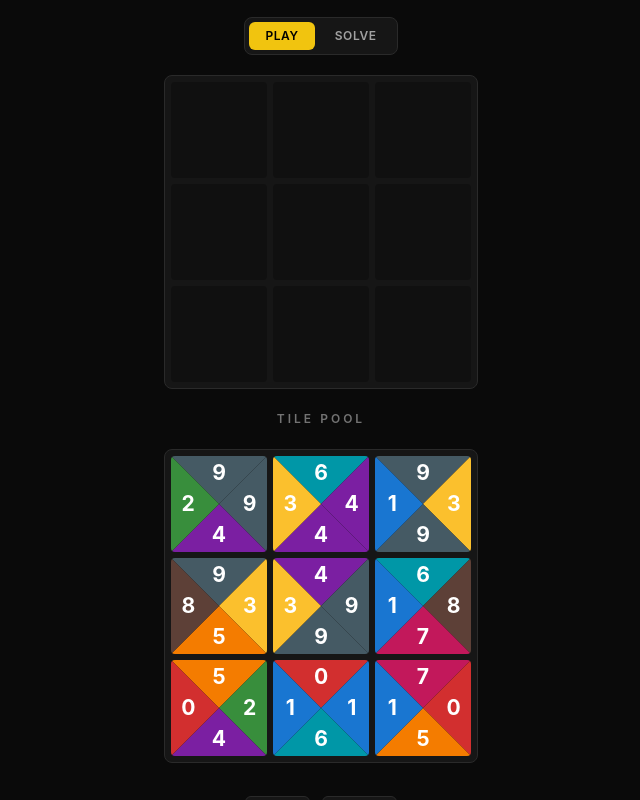
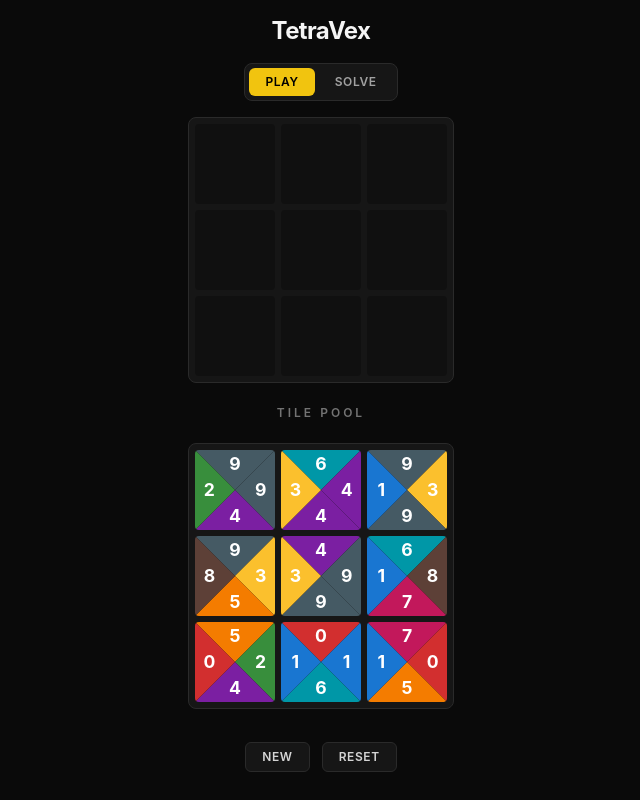
Before and after one commit to LucianChirca/Tetra-Vex-Solver, a React (Vite) app: page / in a window 1280 px wide. Shown: the whole page, without its empty margins (319-959 px from the left). Built offline with nearby package versions, Linux system fonts and the light colour scheme.

Commit message:
fix(gui): absorb short viewports in the board, keep header/footer fixed

```diff
--- a/src/gui/App.tsx
+++ b/src/gui/App.tsx
@@ -23,8 +23,8 @@
   }, [mode]);
 
   return (
-    <div className="flex flex-col items-center gap-5">
-      <h1 className="text-3xl font-bold tracking-tight text-neutral-100">TetraVex</h1>
+    <div className="flex flex-col items-center gap-4">
+      <h1 className="text-2xl font-bold tracking-tight text-neutral-100">TetraVex</h1>
       <div className="bg-panel border-panel-border flex gap-1 rounded-lg border p-1">
         {(["play", "solve"] as Mode[]).map((m) => (
           <button
--- a/src/gui/style.css
+++ b/src/gui/style.css
@@ -23,8 +23,11 @@
 }
 
 :root {
-  /* Tile size — shrinks on small screens so the board always fits. */
-  --tile: clamp(3.25rem, 20vw, 6rem);
+  /* Tile size. Two 3×3 panels = 6 tile-rows; the header and footer are fixed,
+     so the tiles (not the chrome) absorb a short viewport: take the smaller of
+     the width-based ideal and the height left over after ~20rem of chrome,
+     split across those 6 rows. Tall screens hit the 6rem cap; short ones shrink. */
+  --tile: min(clamp(3.25rem, 20vw, 6rem), calc((100dvh - 20rem) / 6));
 
   /* Digit palette — read in TS via var(--color-digit-N). Plain custom props,
      not @theme: nothing references them as a utility, and Tailwind prunes
```
